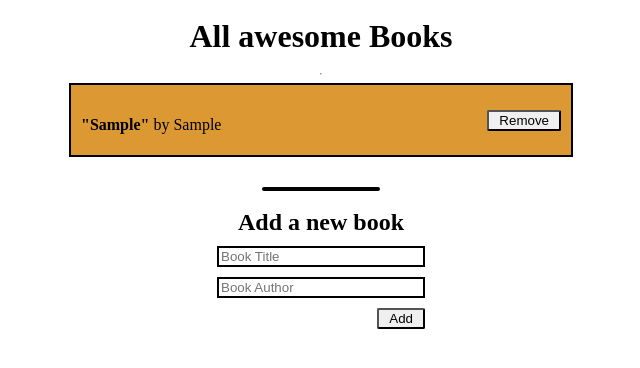
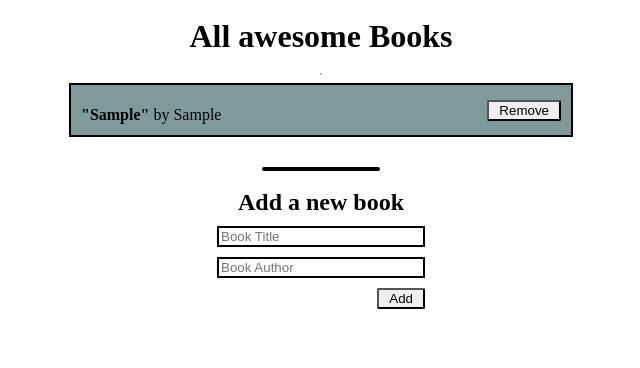
Before and after one commit to Abdulwhbhussain/microverse-awesome-books, a website: page index.html in a window 1280 px wide. Both pictures are taken after typing "Sample", "Sample" into the empty fields and a click on the button "Add". Shown: the whole page, without its empty margins (319-959 px from the left). Drawn offline with Linux system fonts and the light colour scheme.

Commit message:
Even and odd color change of books

```diff
--- a/index.js
+++ b/index.js
@@ -8,11 +8,6 @@ document.addEventListener('DOMContentLoaded', () => {
       const bookItem = document.createElement('li');
       bookItem.setAttribute('id', `book-item-${id}`);
       bookItem.setAttribute('class', 'book-item');
-      if (id % 2 === 0) {
-        bookItem.setAttribute('style', 'background-color: #db9833; padding: 10px;');
-      } else {
-        bookItem.setAttribute('style', 'background-color: #7e9a9a; padding: 10px;');
-      }
       bookItem.innerHTML = `<div class='book-item-div'>
       <div><span><b>"${book.title}"</b></span> <span> by </span>
       <span>${book.author}</span></div>
--- a/styles.css
+++ b/styles.css
@@ -78,6 +78,14 @@ h3 {
 
 .book-item {
   margin: 0%;
-  padding: 0%;
+  padding: 0 10px;
   line-height: 60px;
 }
+
+.book-item:nth-of-type(odd) {
+  background-color: #7e9a9a;
+}
+
+.book-item:nth-of-type(even) {
+  background-color: #db9833;
+}
```
